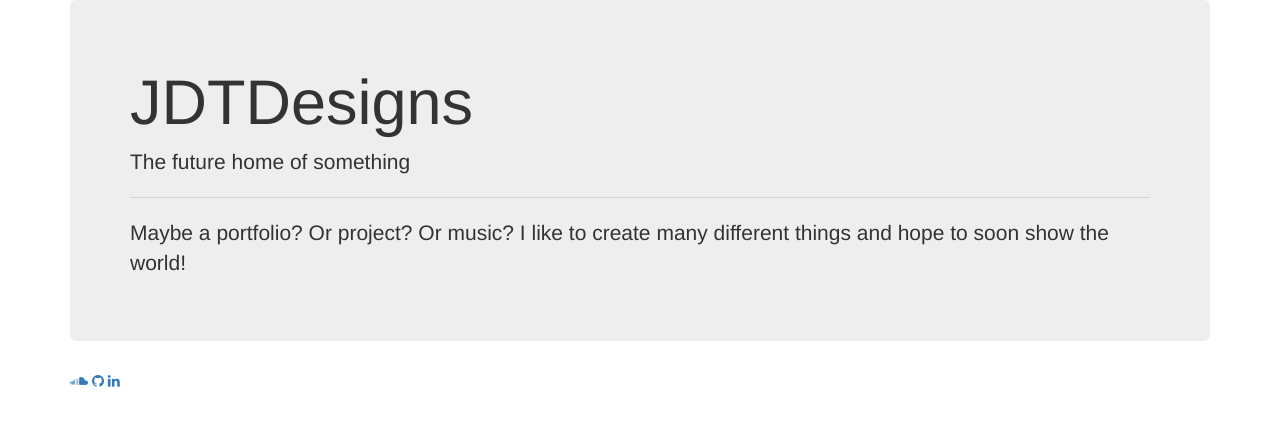
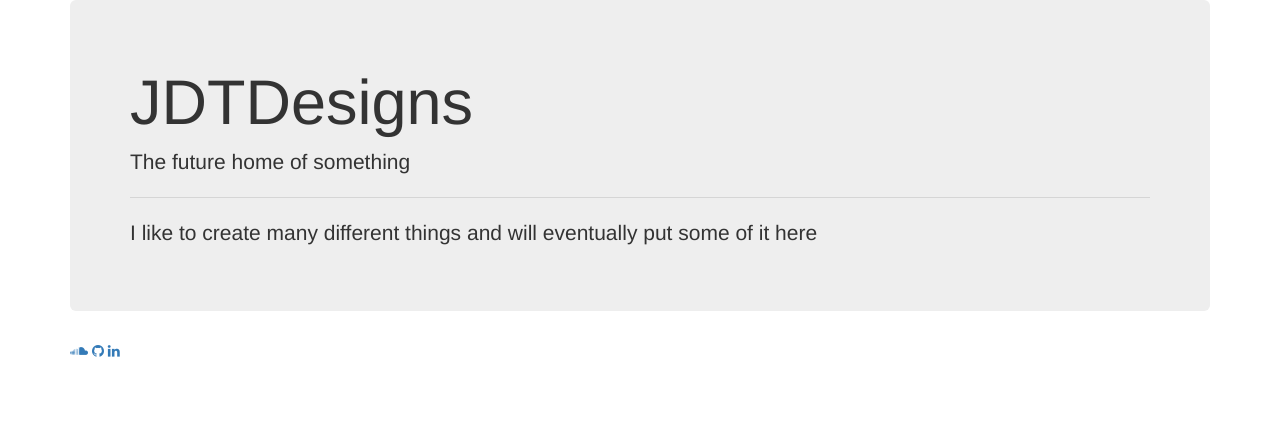
Before and after one commit to JTatum95/jdtdesigns, a PHP site: page / in a window 1280 px wide. Shown: the top 426 px of the page. Run offline with PHP 8.4, Linux system fonts and the light colour scheme.

Commit message:
Updated description. Added certs

```diff
--- a/index.php
+++ b/index.php
@@ -22,7 +22,7 @@
                 <h1 class="display-4">JDTDesigns</h1>
                 <p class="lead">The future home of something</p>
                 <hr class="my-4">
-                <p>Maybe a portfolio? Or project? Or music? I like to create many different things and hope to soon show the world!</p>
+                <p>I like to create many different things and will eventually put some of it here<p>
                 </div>
         </div>
 
```
Also changed, not shown: 1 other file.
